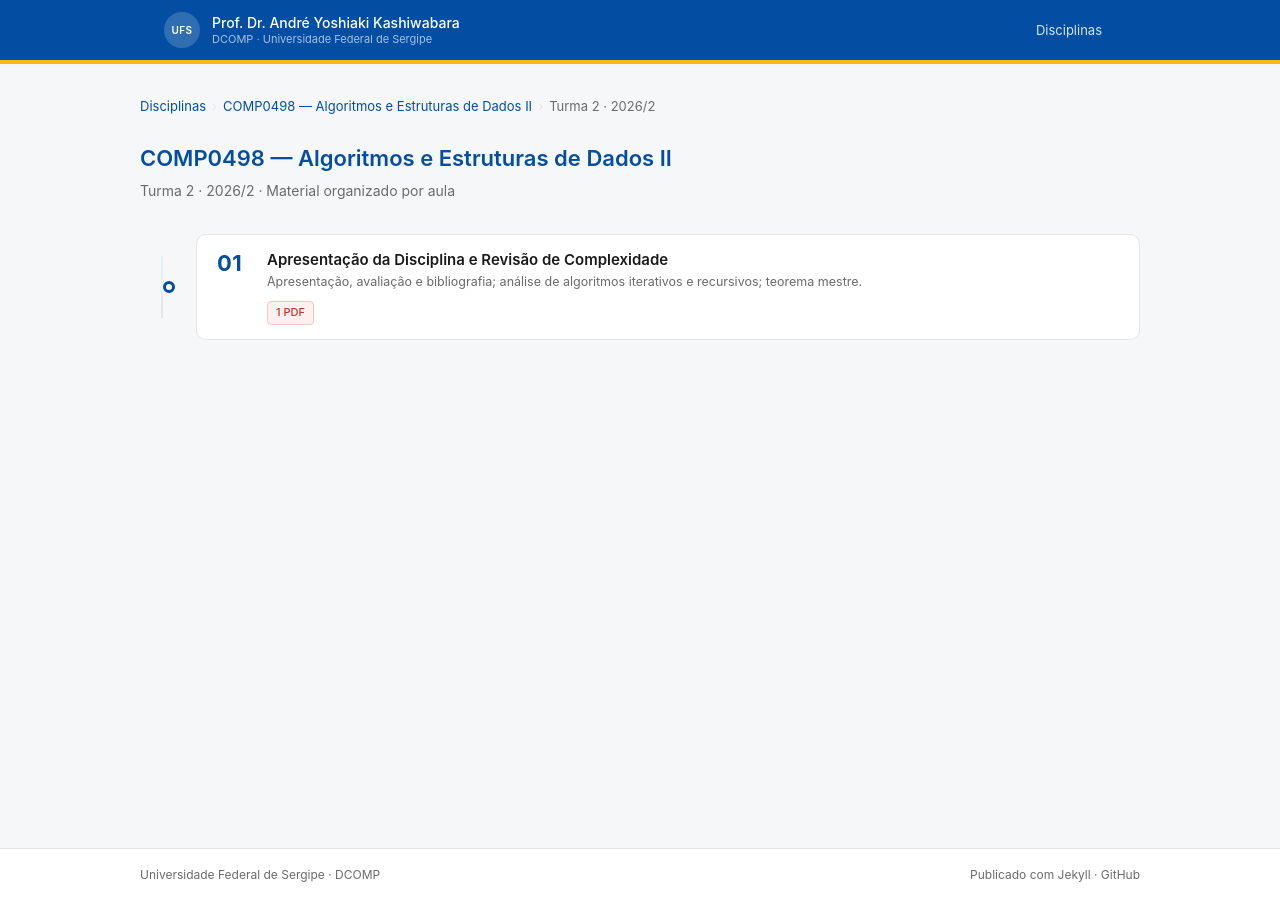
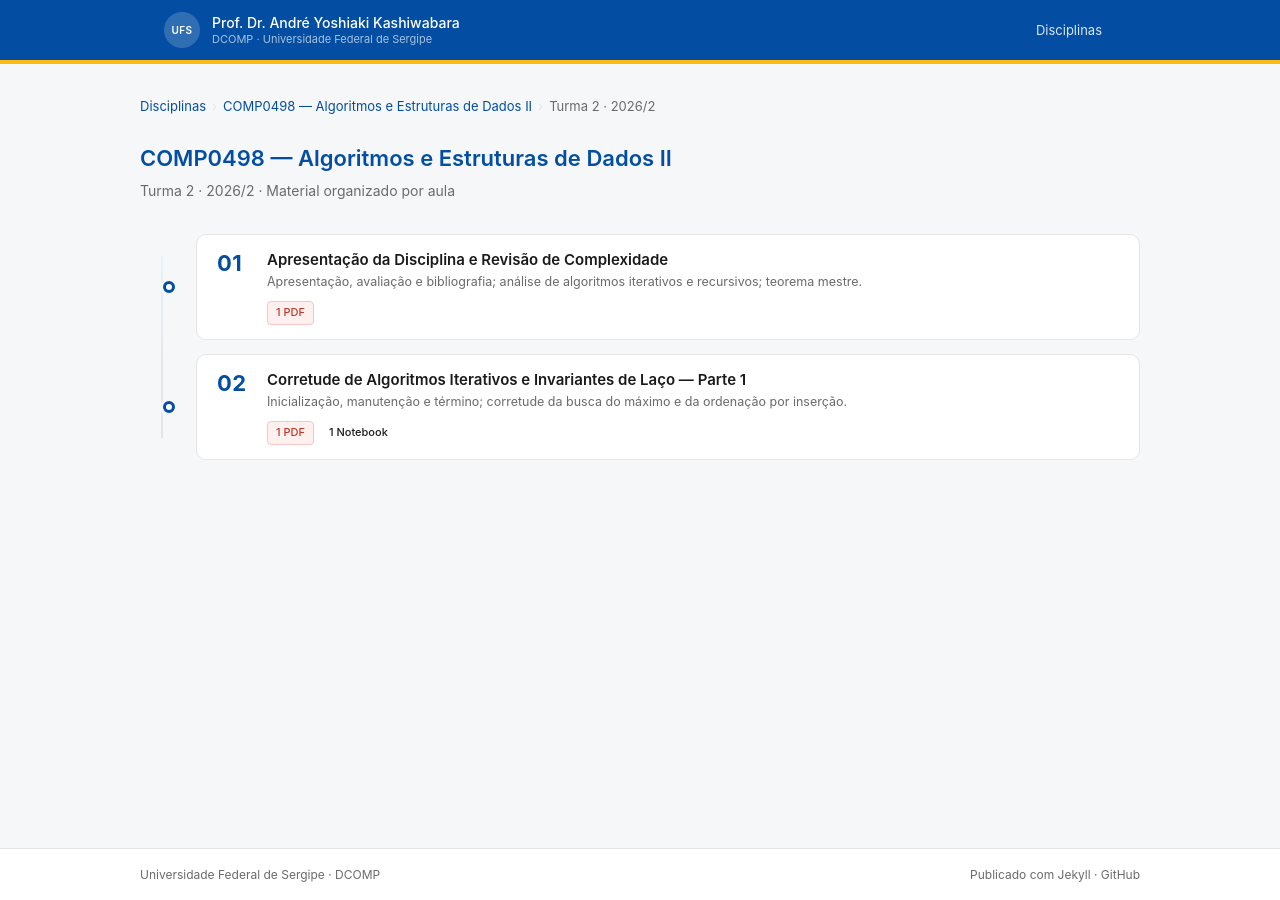
Before and after one commit to ayoshiaki/ufs-disciplinas, a Jekyll site: the page built from algoritmos-2/2026-2-T02/index.md, in a window 1280 px wide. Built offline with Jekyll 4.4.1, drawn with Linux system fonts in a browser that asks for light colours.

Commit message:
Adiciona Aula 02 de AED II (2026/2 T02): corretude e invariantes de laço (parte 1)
Slides, notebook tutorial e página da aula sobre inicialização,
manutenção e término, com prova de corretude da busca do máximo e da
ordenação por inserção. Novas referências (Manber, Gries, Hoare 1969 e
Ziviani) na bibliografia da turma, o que também recompila os slides da
Aula 01, que usam \nocite{*}.

Co-Authored-By: Claude Opus 5 (1M context) <noreply@anthropic.com>

```diff
--- a/algoritmos-2/2026-2-T02/index.md
+++ b/algoritmos-2/2026-2-T02/index.md
@@ -25,4 +25,13 @@ title: "COMP0498 — Algoritmos e Estruturas de Dados II — Turma 2 · 2026/2"
     </div>
   </a>
 
+  <a class="week-card" href="{{ 'algoritmos-2/2026-2-T02/aula-02-corretude-e-invariantes-de-laco-parte-1' | relative_url }}">
+    <div class="week-num">02</div>
+    <div class="week-body">
+      <div class="week-title">Corretude de Algoritmos Iterativos e Invariantes de Laço — Parte 1</div>
+      <div class="week-desc">Inicialização, manutenção e término; corretude da busca do máximo e da ordenação por inserção.</div>
+      <div class="week-badges"><span class="week-badge pdf">1 PDF</span><span class="week-badge">1 Notebook</span></div>
+    </div>
+  </a>
+
 </div>
```
Also changed, not shown: algoritmos-2/2026-2-T02/aula-02-corretude-e-invariantes-de-laco-parte-1/index.md (added, +44 -0 lines), algoritmos-2/2026-2-T02/referencias.bib (+40 -0 lines), 4 other files.
